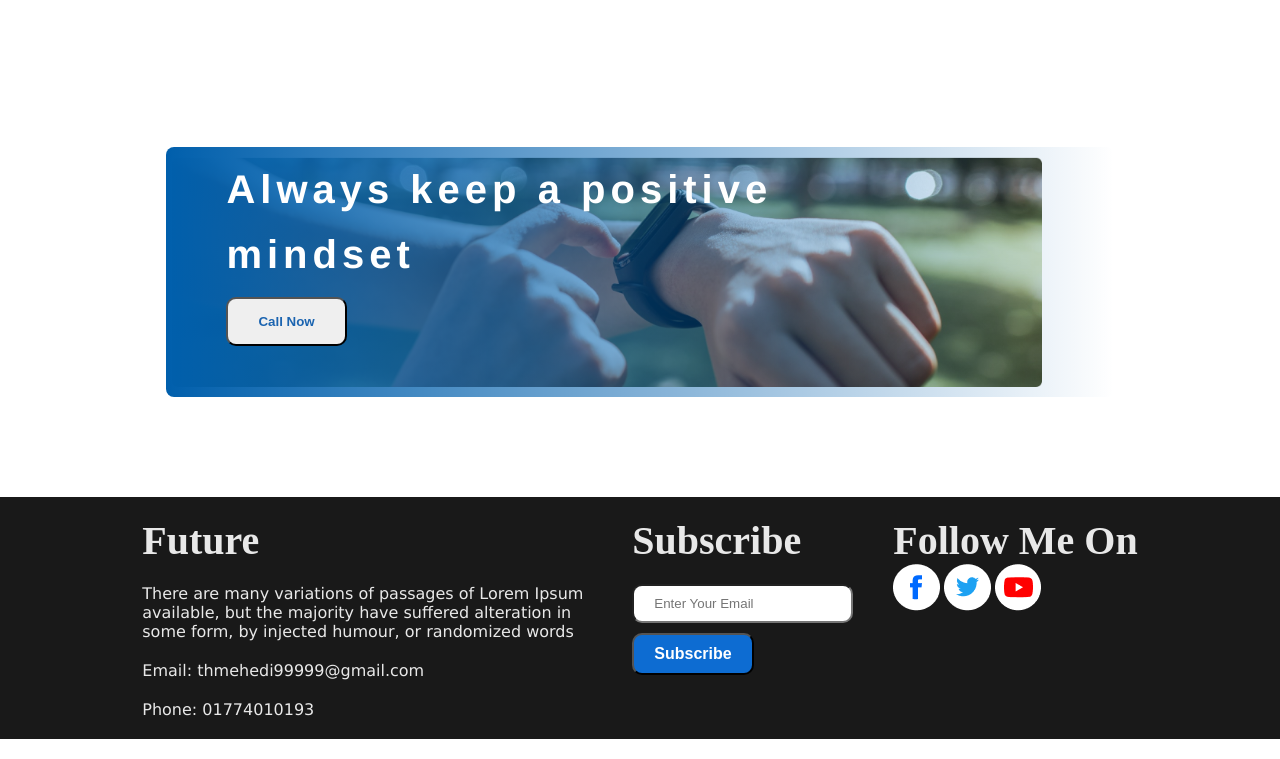
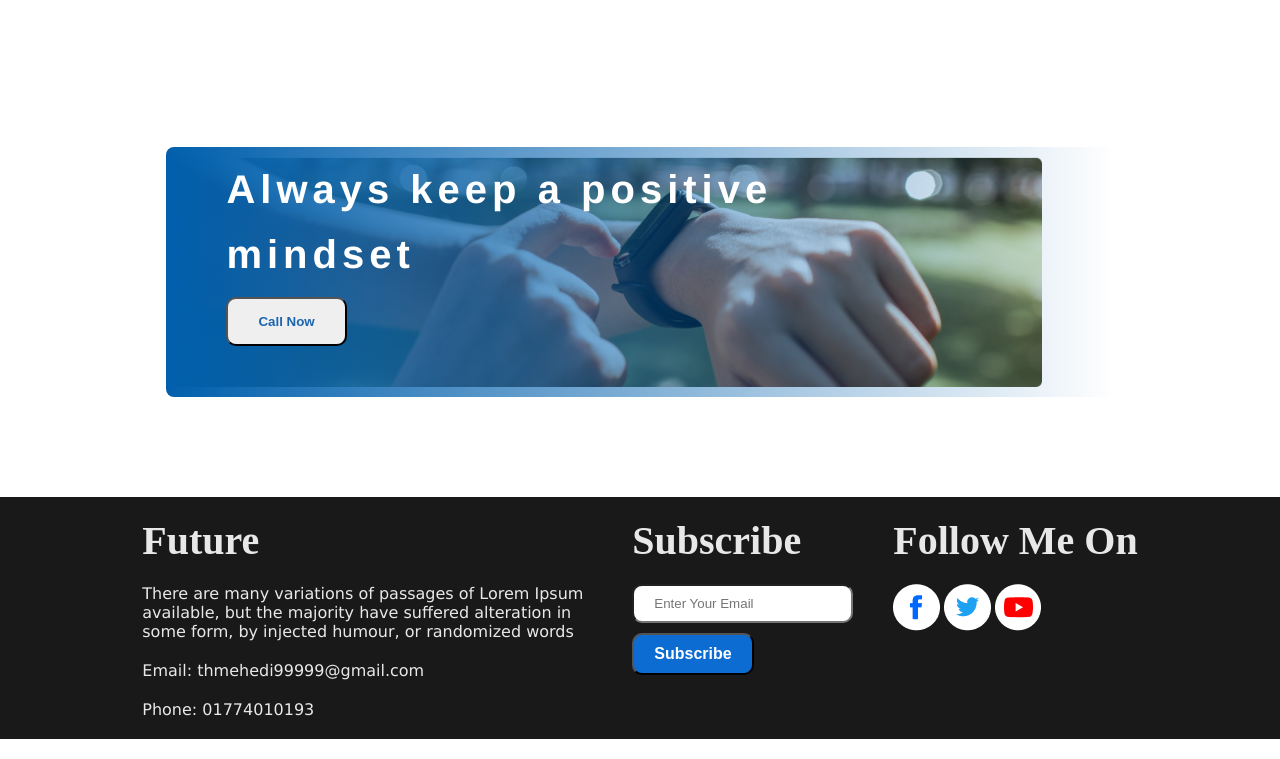
Before and after one commit to taohid100/assignment-1, a plain HTML site: page index.html in a window 1280 px wide. Shown: the part 1737-2496 px from the top of the page. Drawn offline with Linux system fonts and the light colour scheme.

Commit message:
margin added

```diff
--- a/style.css
+++ b/style.css
@@ -194,6 +194,9 @@ footer .foot{
   padding: 10px 20px;
   border-radius: 10px;
 }
+.foot .footer1 img{
+  margin-top: 20px;
+}
 
 .foot .footer1 .btn{
   margin-top: 10px;
```
